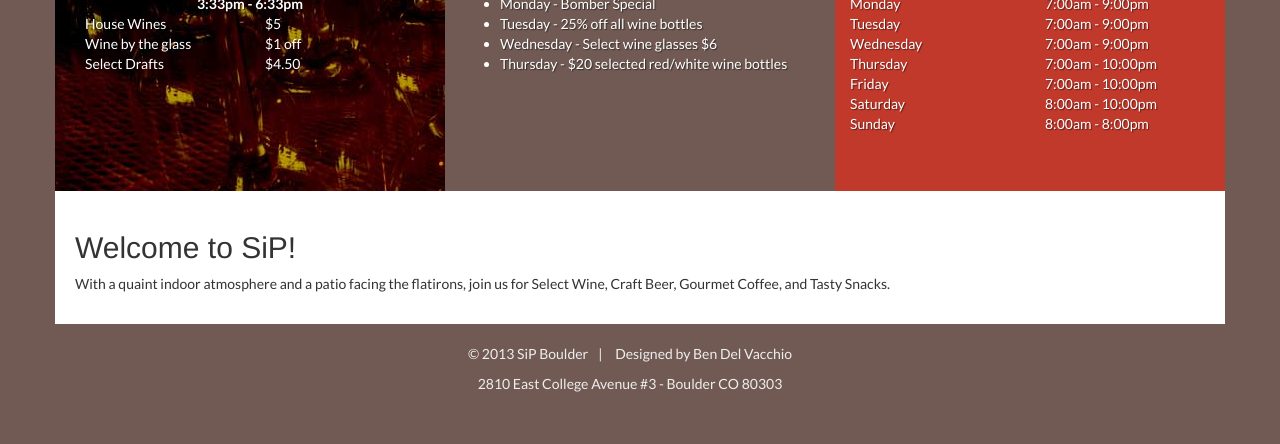
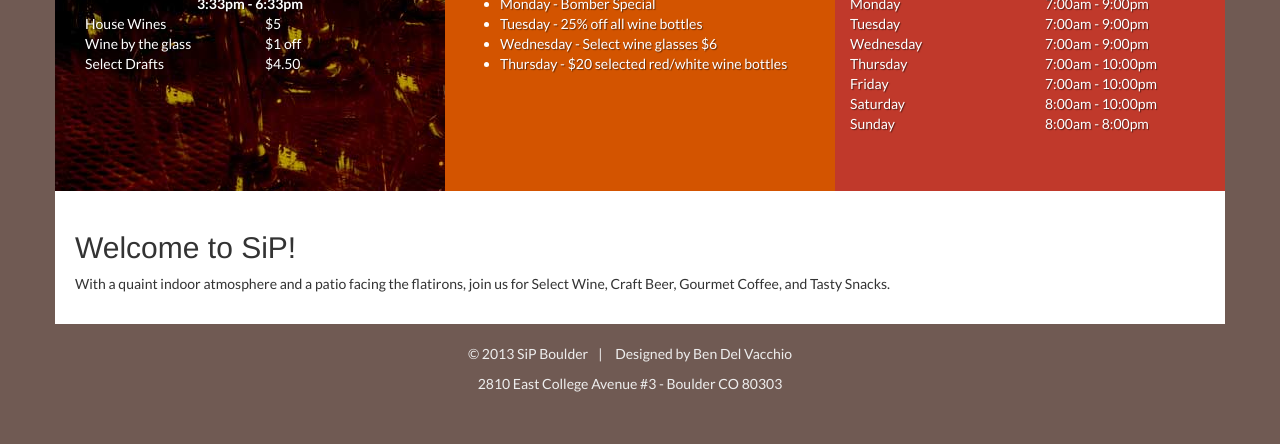
Before and after one commit to Delvach/sip-website, a plain HTML site: page index.html in a window 1280 px wide. Shown: the part 510-954 px from the top of the page. Drawn offline with Linux system fonts and the light colour scheme.

Commit message:
Specials

```diff
--- a/css/base.css
+++ b/css/base.css
@@ -224,8 +224,9 @@ h1.page-title {
   text-shadow: 1px 1px 1px rgba(0,0,0,.5);
 }
 
-#promos .pane1 {
+.pane1 {
   /*background: url(/img/promo/promo_coffee.jpg);*/
+  background-color: #D35400;
 }
 
 #promos .pane2 {
```
